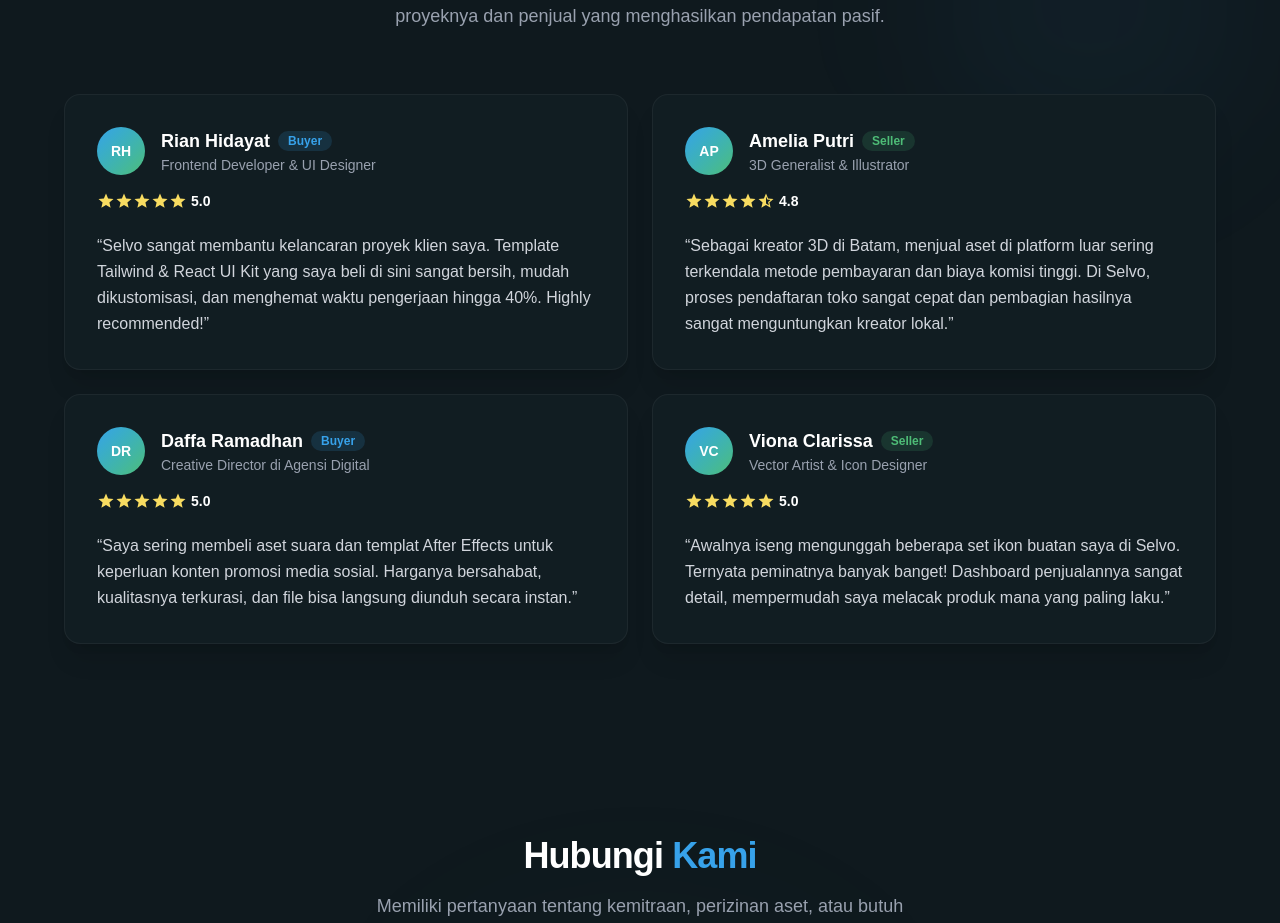
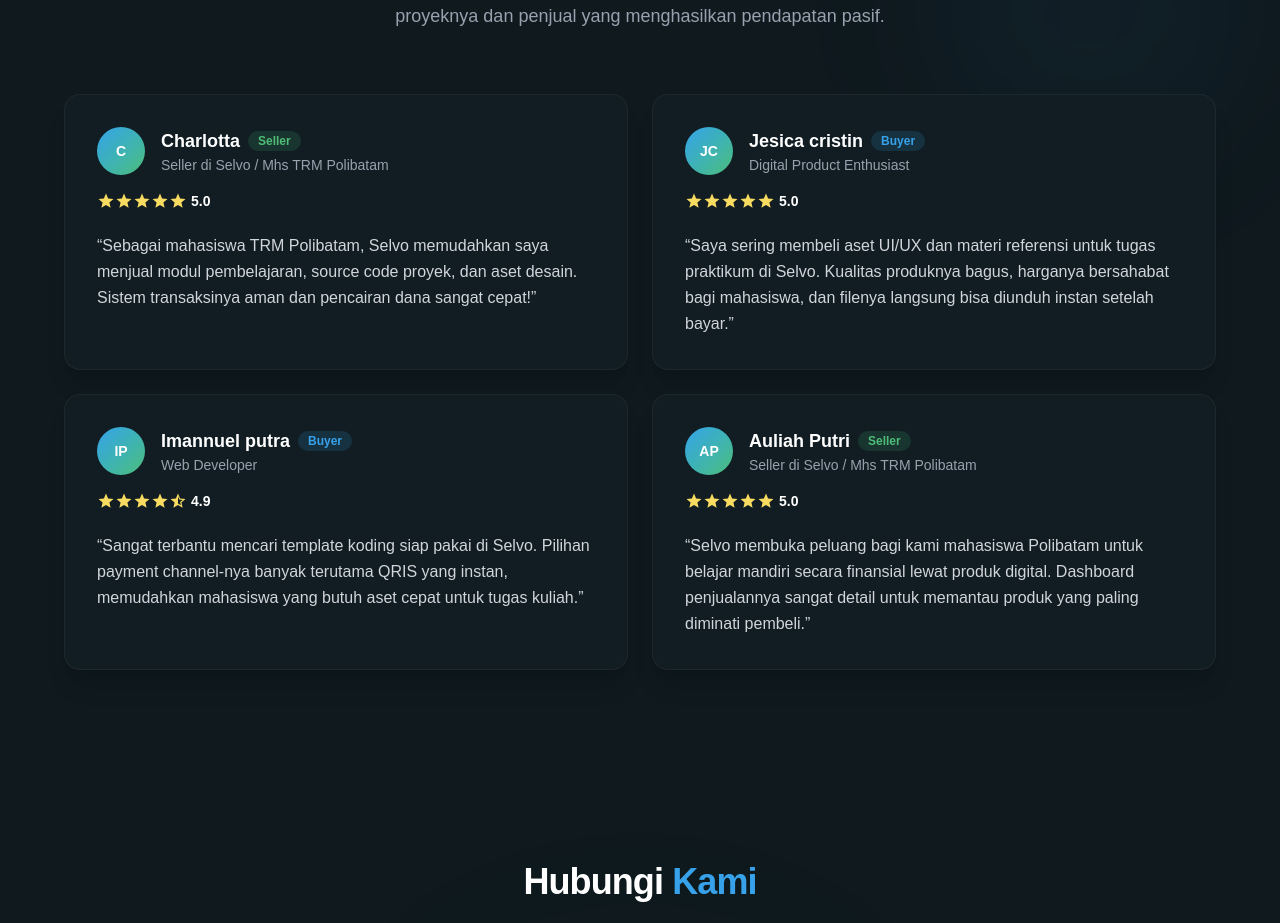
Before and after one commit to Tyasweningas/selvo, a Next.js app: page /about in a window 1280 px wide. Shown: the part 3127-4050 px from the top of the page. Built offline with nearby package versions, Linux system fonts and the light colour scheme; no server answers; a web font is replaced by a local one.

Commit message:
chore: update testimonial data with new user reviews and profiles

```diff
--- a/src/components/marketing/testimonials.tsx
+++ b/src/components/marketing/testimonials.tsx
@@ -15,36 +15,36 @@
 export default function Testimonials() {
   const testimonials: Testimonial[] = [
     {
-      name: "Rian Hidayat",
-      role: "Frontend Developer & UI Designer",
-      type: "Buyer",
-      avatarText: "RH",
+      name: "Charlotta",
+      role: "Seller di Selvo / Mhs TRM Polibatam",
+      type: "Seller",
+      avatarText: "C",
       rating: 5,
-      content: "Selvo sangat membantu kelancaran proyek klien saya. Template Tailwind & React UI Kit yang saya beli di sini sangat bersih, mudah dikustomisasi, dan menghemat waktu pengerjaan hingga 40%. Highly recommended!",
+      content: "Sebagai mahasiswa TRM Polibatam, Selvo memudahkan saya menjual modul pembelajaran, source code proyek, dan aset desain. Sistem transaksinya aman dan pencairan dana sangat cepat!",
     },
     {
-      name: "Amelia Putri",
-      role: "3D Generalist & Illustrator",
+      name: "Jesica cristin",
+      role: "Digital Product Enthusiast",
+      type: "Buyer",
+      avatarText: "JC",
+      rating: 5,
+      content: "Saya sering membeli aset UI/UX dan materi referensi untuk tugas praktikum di Selvo. Kualitas produknya bagus, harganya bersahabat bagi mahasiswa, dan filenya langsung bisa diunduh instan setelah bayar.",
+    },
+    {
+      name: "Imannuel putra",
+      role: "Web Developer",
+      type: "Buyer",
+      avatarText: "IP",
+      rating: 4.9,
+      content: "Sangat terbantu mencari template koding siap pakai di Selvo. Pilihan payment channel-nya banyak terutama QRIS yang instan, memudahkan mahasiswa yang butuh aset cepat untuk tugas kuliah.",
+    },
+    {
+      name: "Auliah Putri",
+      role: "Seller di Selvo / Mhs TRM Polibatam",
       type: "Seller",
       avatarText: "AP",
-      rating: 4.8,
-      content: "Sebagai kreator 3D di Batam, menjual aset di platform luar sering terkendala metode pembayaran dan biaya komisi tinggi. Di Selvo, proses pendaftaran toko sangat cepat dan pembagian hasilnya sangat menguntungkan kreator lokal.",
-    },
-    {
-      name: "Daffa Ramadhan",
-      role: "Creative Director di Agensi Digital",
-      type: "Buyer",
-      avatarText: "DR",
       rating: 5,
-      content: "Saya sering membeli aset suara dan templat After Effects untuk keperluan konten promosi media sosial. Harganya bersahabat, kualitasnya terkurasi, dan file bisa langsung diunduh secara instan.",
-    },
-    {
-      name: "Viona Clarissa",
-      role: "Vector Artist & Icon Designer",
-      type: "Seller",
-      avatarText: "VC",
-      rating: 5,
-      content: "Awalnya iseng mengunggah beberapa set ikon buatan saya di Selvo. Ternyata peminatnya banyak banget! Dashboard penjualannya sangat detail, mempermudah saya melacak produk mana yang paling laku.",
+      content: "Selvo membuka peluang bagi kami mahasiswa Polibatam untuk belajar mandiri secara finansial lewat produk digital. Dashboard penjualannya sangat detail untuk memantau produk yang paling diminati pembeli.",
     },
   ];
 
```
